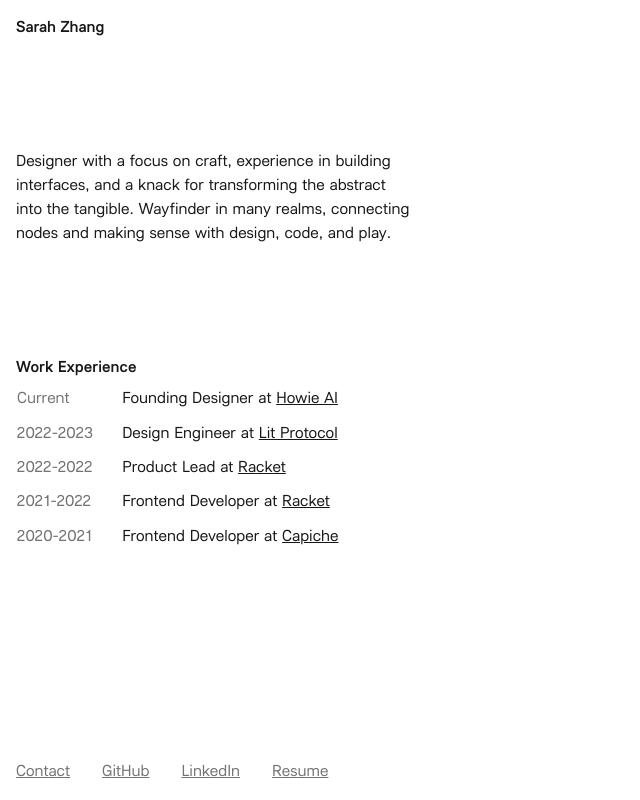
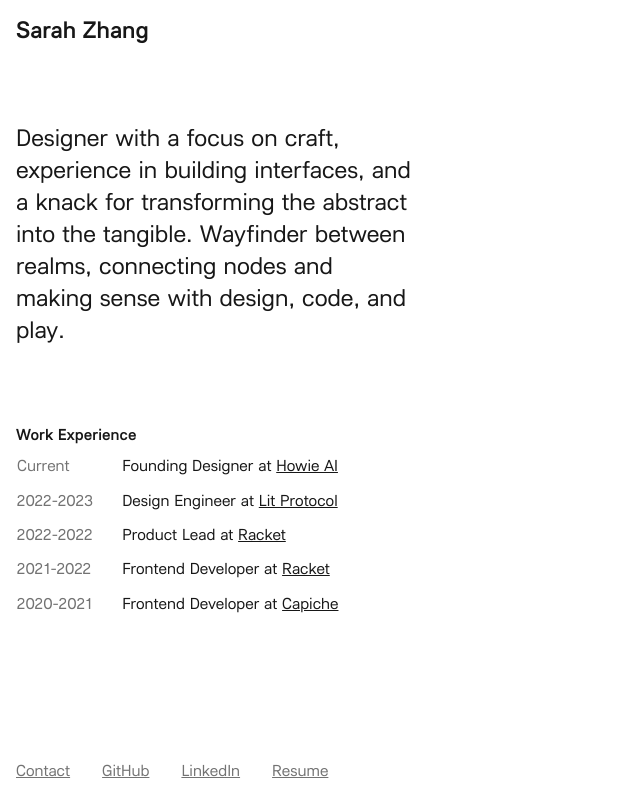
Before and after one commit to sazhang/next-markdown-blog, a Next.js app: page / in a window 1280 px wide. Shown: the whole page, without its empty margins (0-640 px from the left). Built offline with nearby package versions, Linux system fonts and the light colour scheme.

Commit message:
pretty it up

```diff
--- a/src/app/page.tsx
+++ b/src/app/page.tsx
@@ -1,16 +1,18 @@
 export default function Home() {
   return (
-    <main className="relative flex flex-wrap md:flex-nowrap">
-      <article className="md:sticky md:top-0 min-h-screen md:h-screen md:min-h-0 md:w-1/2">
+    <main className="relative flex flex-wrap xl:flex-nowrap">
+      <article className="xl:sticky xl:top-0 min-h-screen xl:h-screen xl:min-h-0 xl:w-1/2">
         <div className="h-full max-w-screen-md ml-auto grid grid-cols-6 gap-4 p-4">
-          <h1 className="col-span-6 font-medium">Sarah Zhang</h1>
-          <p className="col-span-6 lg:col-span-4">
+          <h1 className="col-span-6 font-medium text-xl sm:text-2xl">
+            Sarah Zhang
+          </h1>
+          <p className="col-span-6 md:col-span-4 text-xl sm:text-2xl">
             Designer with a focus on craft, experience in building interfaces,
             and a knack for transforming the abstract into the tangible.
-            Wayfinder in many realms, connecting nodes and making sense with
+            Wayfinder between realms, connecting nodes and making sense with
             design, code, and play.
           </p>
-          <table className="col-span-6 lg:col-span-4 h-44 border-separate border-spacing-y-1">
+          <table className="col-span-6 md:col-span-4 h-44 border-separate border-spacing-y-1">
             <caption className="text-left font-medium">Work Experience</caption>
             <tbody>
               <tr>
@@ -69,7 +71,7 @@
               </tr>
             </tbody>
           </table>
-          <footer className="col-span-6 lg:col-span-4 flex gap-8 items-end text-neutral-500">
+          <footer className="col-span-6 md:col-span-4 flex gap-8 items-end text-neutral-500">
             <a href="mailto:sarah.hg.zhang@gmail.com" className="underline">
               Contact
             </a>
@@ -100,7 +102,7 @@
           </footer>
         </div>
       </article>
-      <aside className="bg-white md:w-1/2">
+      <aside className="bg-white xl:w-1/2">
         {/* <div className="max-w-screen-md mr-auto p-4"></div> */}
       </aside>
     </main>
```
